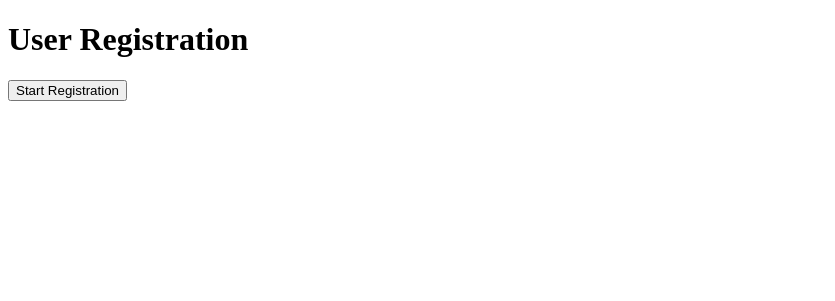
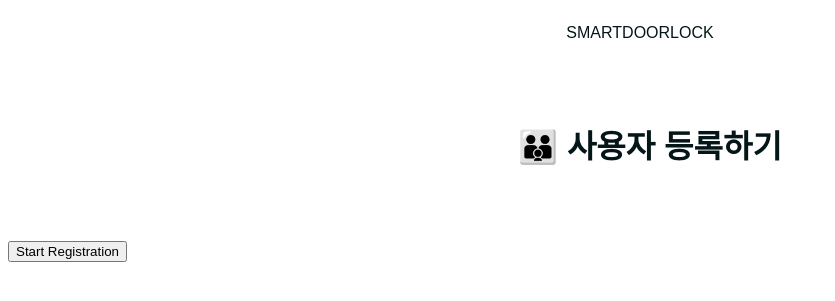
Before and after one commit to uijindaramg/smartdoorlock, a Flask app: page /register_user in a window 1280 px wide. Shown: the top 301 px of the page, without its empty margins (0-835 px from the left). Run offline with Flask 3, Linux system fonts and the light colour scheme.

Commit message:
Update insertuser.html

```diff
--- a/templates/insertuser.html
+++ b/templates/insertuser.html
@@ -5,8 +5,81 @@
     <meta name="viewport" content="width=device-width, initial-scale=1.0">
     <title>User Registration</title>
 </head>
+<style>
+    * {
+        font-family: ' Noto Sans KR', sans-serif;
+    }
+    body {
+        background-color: rgb(255, 255, 255); /* 여기에 배경색을 원하는 색상의 HEX 코드로 변경하세요 */
+        /* font-family: 'Noto Serif KR', serif; */
+    }
+    .header_potato_ment {
+
+
+        /* background-image: linear-gradient(0deg, rgba(0, 0, 0, 0.5), rgba(0, 0, 0, 0.5)), url('https://cdn.topstarnews.net/news/photo/201807/456143_108614_510.jpg'); */
+        background-position: center 30%;
+        background-size: cover;
+        background-color: rgb(255, 255, 255);
+        color: rgba(5,22,25,1);
+
+        display: flex;
+        flex-direction: column;
+        align-items: center;
+        justify-content: center;
+        /* padding: 10px;
+        margin-bottom: 10px;
+        margin-top: 30px; */
+    }
+    .header_potato_ment_1 {
+        width: 100%;
+        /* height: 200px; */
+
+        /* background-image: linear-gradient(0deg, rgba(0, 0, 0, 0.5), rgba(0, 0, 0, 0.5)), url('https://cdn.topstarnews.net/news/photo/201807/456143_108614_510.jpg'); */
+        background-position: center 30%;
+        background-size: cover;
+        background-color: rgb(255, 255, 255);
+        color: rgba(5,22,25,1);
+
+        display: flex;
+        flex-direction: column;
+        align-items: center;
+        justify-content: center;
+        padding: 10px;
+        margin-bottom: 10px;
+
+    }
+    .mypost_1 {
+        /* background-image: linear-gradient(0deg, rgba(0, 0, 0, 0.5), rgba(0, 0, 0, 0.5)), url('https://cdn.topstarnews.net/news/photo/201807/456143_108614_510.jpg'); */
+        background-position: center 30%;
+        background-size: cover;
+        display: flex;
+        flex-direction: column;
+        align-items: center;
+        justify-content: center;
+    }
+    .mypost_1 > button {
+        margin-top: 20px;
+        height: 100px;
+        width: 95%;
+        max-width: 600px;
+        background-color: rgb(202, 241, 176);
+        color: rgb(0, 0, 0);
+        font-size: large;
+        font-weight: 600;
+
+    }
+    .header-text{
+        font-weight: bold;
+    }
+
+</style>
 <body>
-    <h1>User Registration</h1>
+    <div class="header_potato_ment">
+        <p>SMARTDOORLOCK</p>
+    </div>
+    <div class="header_potato_ment_1">
+        <p><h1 class="header-text"> &#128106; 사용자 등록하기</h1></p>
+    </div>
     <button id="start-button">Start Registration</button>
     <p id="status"></p>
 
```
